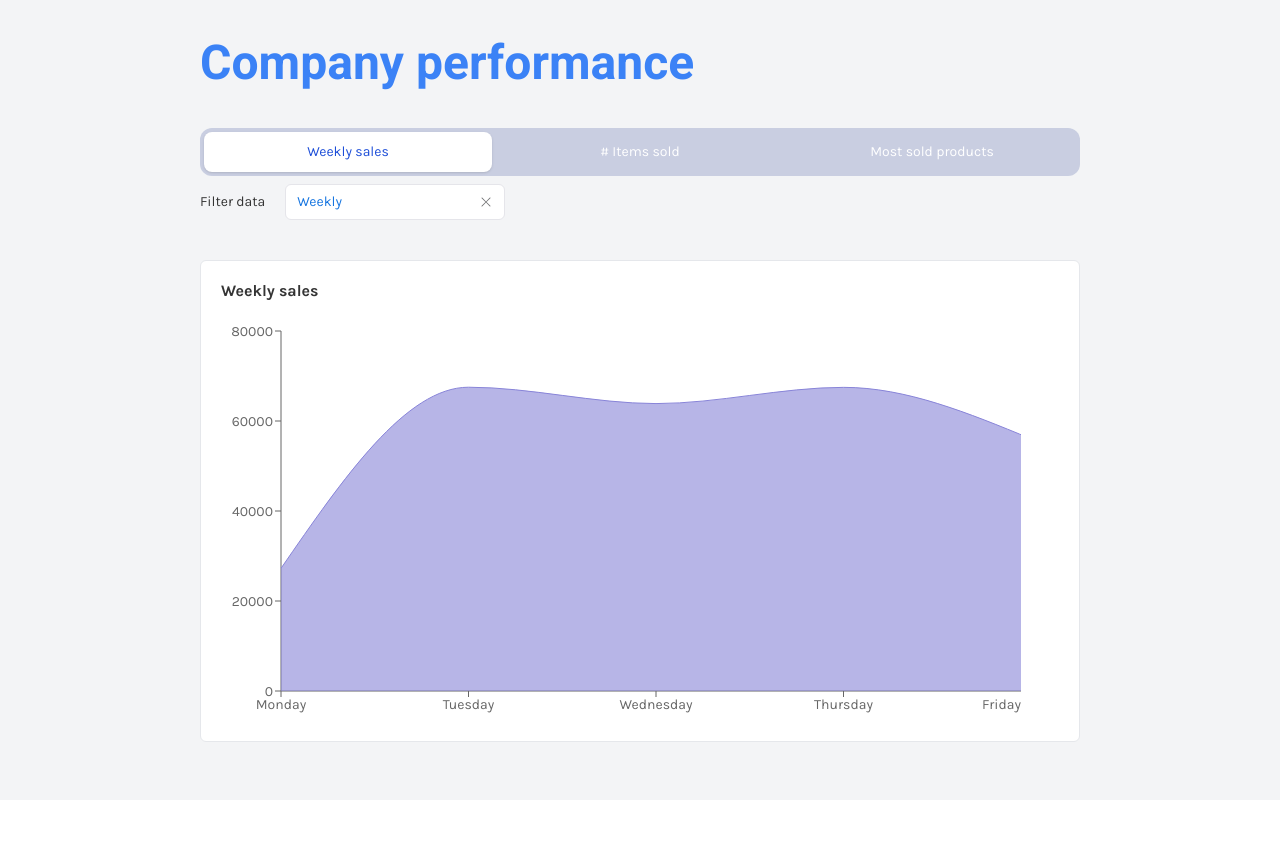
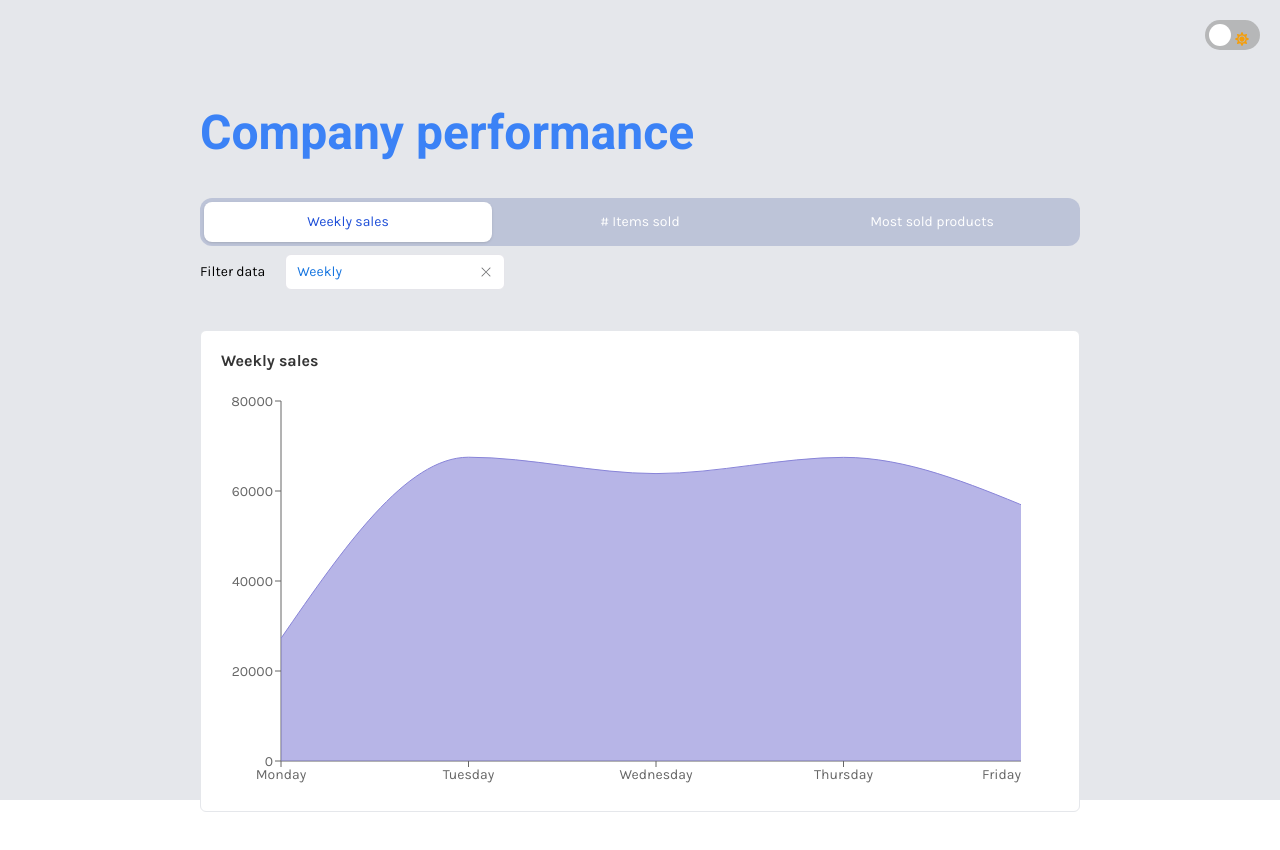
Before and after one commit to julita25/analytics-website, a Next.js app: page / in a window 1280 px wide. Before the commit the page ends 800 px from the top, so only its background shows below. Built offline with nearby package versions, Linux system fonts and the light colour scheme.

Commit message:
add dark mode config

```diff
--- a/pages/index.jsx
+++ b/pages/index.jsx
@@ -1,5 +1,6 @@
 import React, { useState } from "react";
-import { SelectPicker } from "rsuite";
+import { SelectPicker, Toggle } from "rsuite";
+import { FaSun, FaMoon } from "react-icons/fa";
 import Analytics from "../components/Analytics";
 import Tabs from "../components/Tabs";
 import { pickerData } from "../constants/chartsCostants";
@@ -7,15 +8,26 @@ import { pickerData } from "../constants/chartsCostants";
 const AnalyticsPage = () => {
   const [selected, setSelected] = useState("Area Chart");
   const [value, setValue] = useState("Weekly");
+  const [isDarkMode, setIsDarkMode] = useState(false);
 
   return (
-    <div className="flex w-screen justify-center p-10 bg-gray-100 h-screen">
+    <div className={`flex flex-col w-screen h-screen ${isDarkMode ? "bg-gray-900" : "bg-gray-200"}`}>
+      <div className="w-full flex justify-end p-5">
+        <Toggle
+          checked={isDarkMode}
+          onChange={(checked) => setIsDarkMode(checked)}
+          size="lg"
+          checkedChildren={<FaMoon className="mt-2 text-gray-300" />}
+          unCheckedChildren={<FaSun className="mt-2 text-yellow-500" />}
+        />
+      </div>
+      <div className="flex justify-center p-10">
         <div className="w-[55rem] space-y-10">
-        <div className="text-blue-500 font-bold text-5xl">Company performance</div>
+          <div className={`font-bold text-5xl ${isDarkMode ? "text-white" : "text-blue-500"}`}>Company performance</div>
           <div className="space-y-2">
             <Tabs onChange={setSelected} />
             <div className="flex items-center space-x-5">
-            <div>Filter data</div>
+              <div className={`${isDarkMode ? "text-white" : "text-black"}`}>Filter data</div>
               <SelectPicker
                 disabled={selected === "Pie Chart"}
                 className="w-1/4"
@@ -31,6 +43,7 @@ const AnalyticsPage = () => {
           </div>
         </div>
       </div>
+    </div>
   );
 };
 
```
Lines whose indentation alone changed are shown as unchanged.
